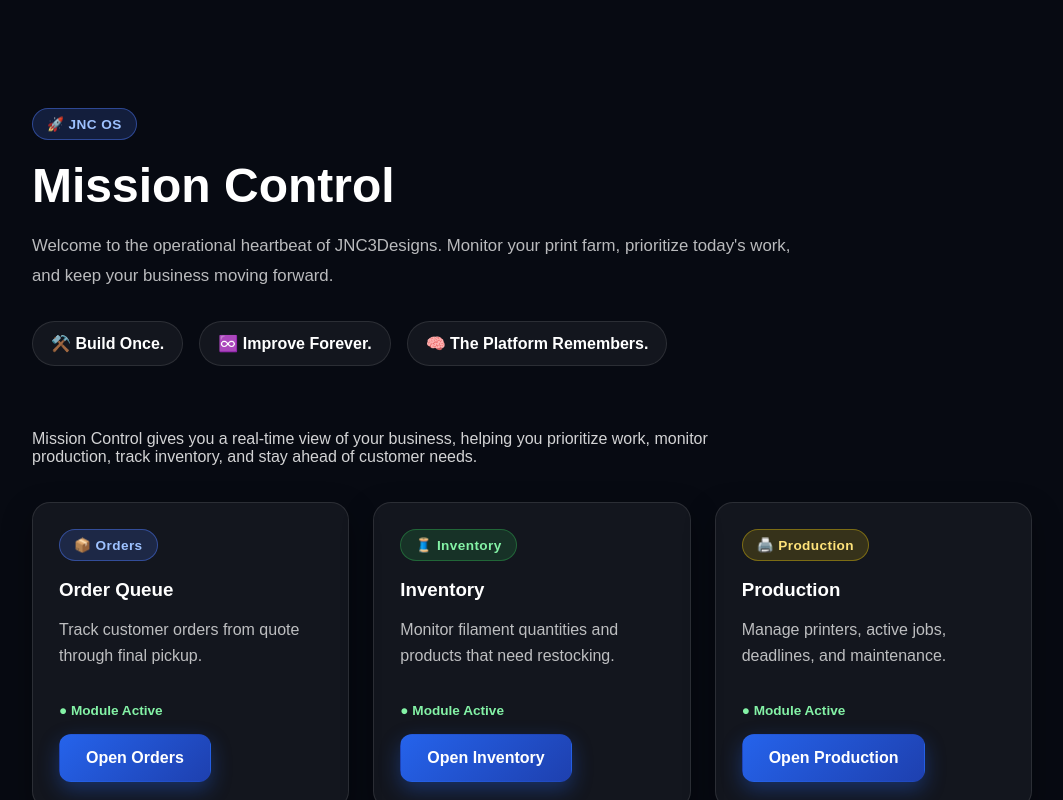
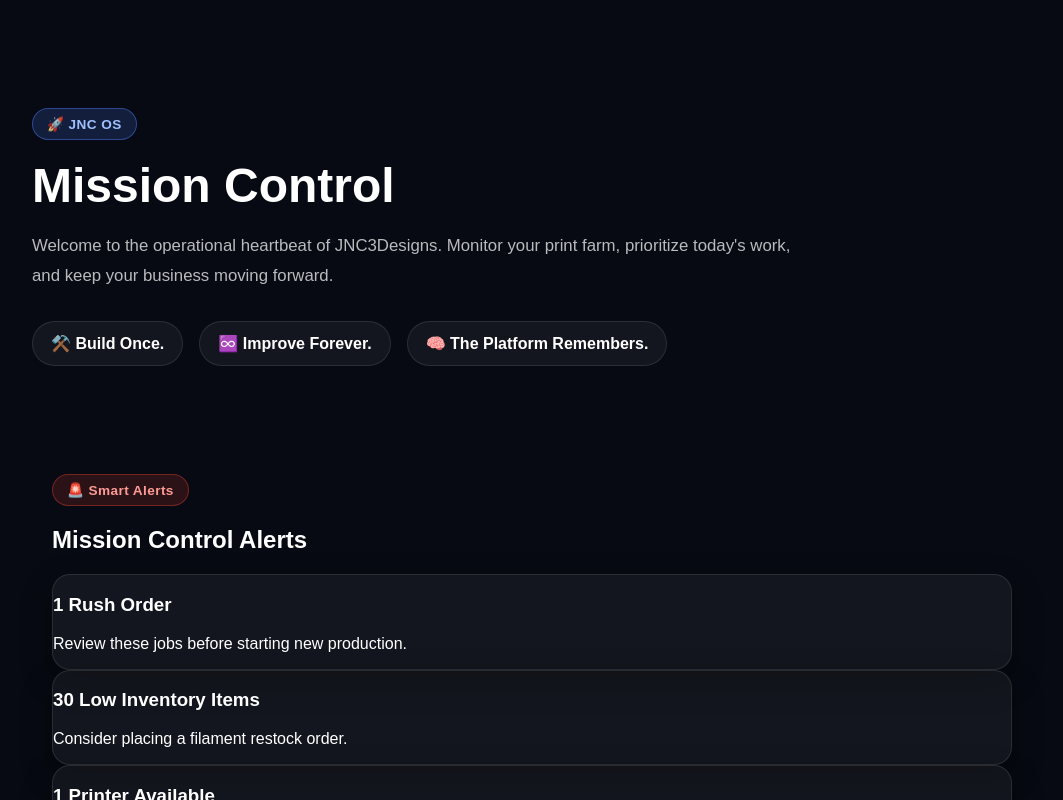
Before and after one commit to jnc3designs/jnc3designs-website, a Next.js app in the folder jnc3designs-premium/: page /operations in a window 1280 px wide. Shown: the top 800 px of the page, without its empty margins (108-1171 px from the left). Built offline with nearby package versions, Linux system fonts and the light colour scheme.

Commit message:
Add SmartAlerts component to OperationsPage

```diff
--- a/jnc3designs-premium/app/operations/page.js
+++ b/jnc3designs-premium/app/operations/page.js
@@ -8,12 +8,14 @@ import PriorityCenter from "../../components/PriorityCenter";
 import PrintFarmStatus from "../../components/PrintFarmStatus";
 import CapacityOverview from "../../components/CapacityOverview";
 import MissionControlHero from "../../components/MissionControlHero";
+import SmartAlerts from "../../components/SmartAlerts";
 
 export default function OperationsPage() {
   return (
     <main>
       <section className="section">
        <MissionControlHero />
+    <SmartAlerts />
         <p className="operations-intro">
 Mission Control gives you a real-time view of your business, helping you prioritize work, monitor production, track inventory, and stay ahead of customer needs.
 </p>
```
